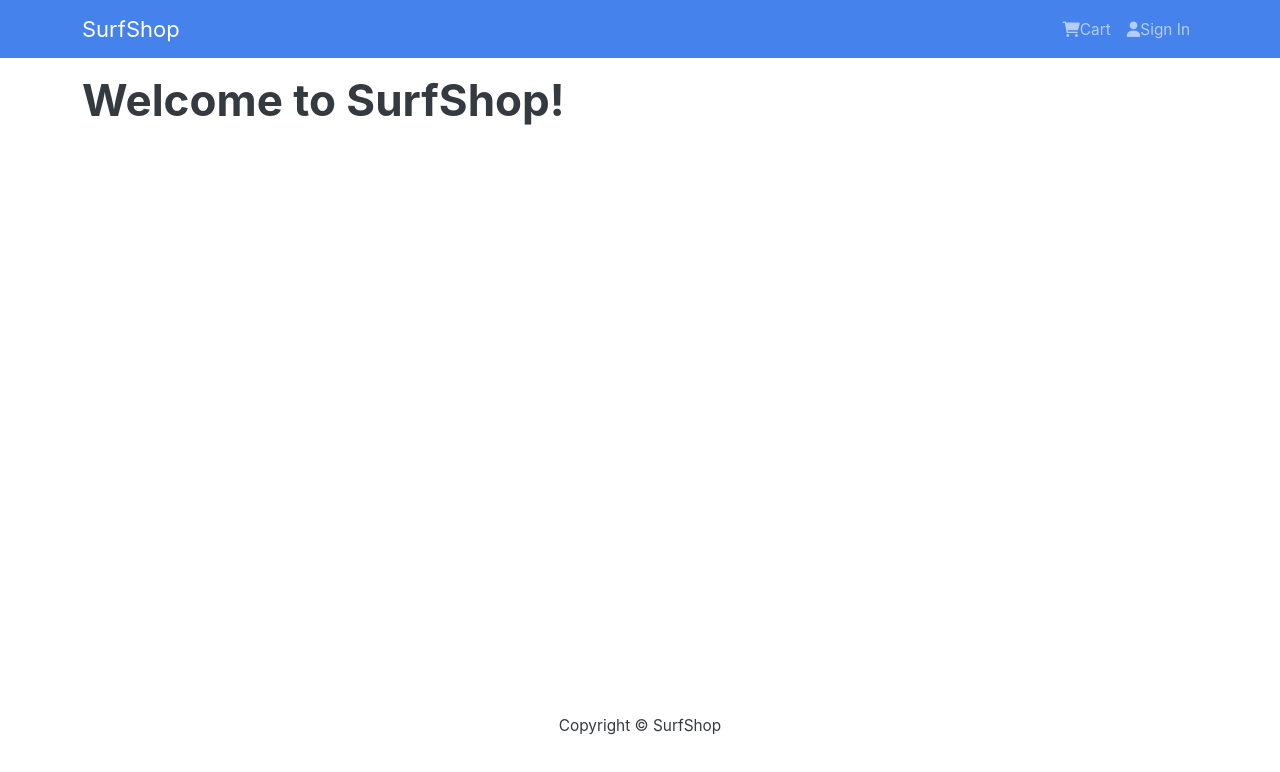
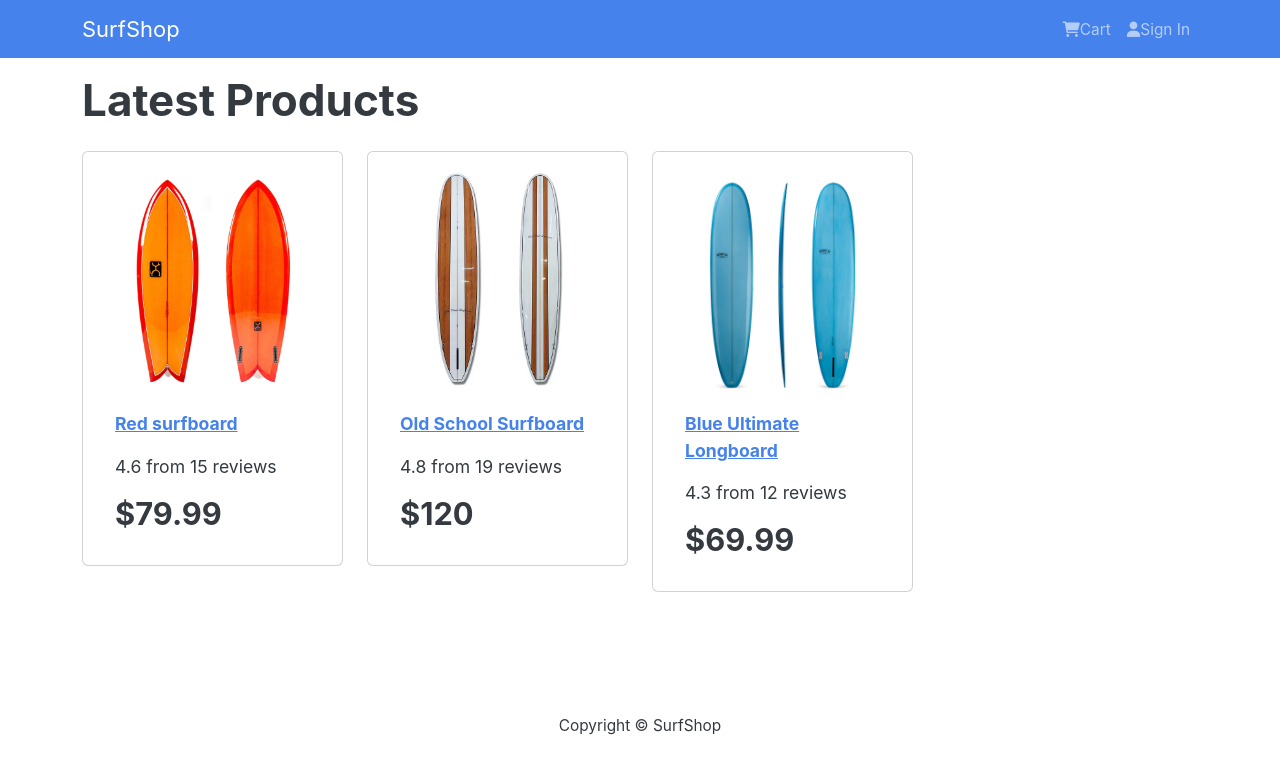
Before and after one commit to GilRahamim98/SurfShop, a React (Create React App) app in the folder frontend/: page / in a window 1280 px wide. Shown: the top 772 px of the page. Built offline with nearby package versions, Linux system fonts and the light colour scheme.

Commit message:
Added product component for home screen and home screen

```diff
--- a/frontend/src/App.js
+++ b/frontend/src/App.js
@@ -2,13 +2,14 @@ import React from "react";
 import { Container } from "react-bootstrap"
 import Header from "./components/Header";
 import Footer from "./components/Footer";
+import HomeScreen from "./screens/HomeScreen";
 const App = () => {
   return (
     <>
       <Header />
       <main className="py-3">
         <Container>
-          <h1>Welcome to SurfShop!</h1>
+          <HomeScreen></HomeScreen>
         </Container>
       </main>
       <Footer />
--- /dev/null
+++ b/frontend/src/components/Product.js
@@ -0,0 +1,27 @@
+import React from 'react'
+import { Card } from "react-bootstrap"
+
+const Product = ({ product }) => {
+    return (
+        <Card className='my-3 p-3 rounded'>
+            <a href={`/product/${product._id}`}>
+                <Card.Img src={product.image} variant='top' />
+            </a>
+            <Card.Body>
+                <a href={`/product/${product._id}`}>
+                    <Card.Title as='div'><strong>{product.name}</strong></Card.Title>
+                </a>
+
+                <Card.Text as='div'>
+                    <div className='my-3'>
+                        {product.rating} from {product.numReviews} reviews
+                    </div>
+                </Card.Text>
+
+                <Card.Text as='h3'>${product.price}</Card.Text>
+            </Card.Body>
+        </Card>
+    )
+}
+
+export default Product
--- a/frontend/src/products.js
+++ b/frontend/src/products.js
@@ -15,7 +15,7 @@ const products = [
     {
         _id: '2',
         name: 'Old School Surfboard',
-        image: '/images/istockphoto-941325138-612x612.jpg',
+        image: '/images/96-Point-Classic-Woody-Second-Hand-Surfboard.webp',
         description:
             "Softech Lil' Ripper Surfboard",
         brand: 'Surfdome',
@@ -25,5 +25,20 @@ const products = [
         rating: 4.8,
         numReviews: 19
     },
+    {
+        _id: '3',
+        name: 'Blue Ultimate Longboard',
+        image: '/images/ULTIMATE-LONGBOARD-POLY-BLUE-RESIN-TINT.webp',
+        description:
+            "Ultimate Longboard,perfect for a long surfing session without getting too tired.",
+        brand: 'Ultimate',
+        category: 'LongBoards',
+        price: 69.99,
+        unitsInStock: 30,
+        rating: 4.3,
+        numReviews: 12
+    },
 
 ]
+
+export default products
--- /dev/null
+++ b/frontend/src/screens/HomeScreen.js
@@ -0,0 +1,21 @@
+import React from 'react'
+import { Row, Col } from "react-bootstrap"
+import Product from '../components/Product'
+import products from '../products'
+
+const HomeScreen = () => {
+    return (
+        <>
+            <h1>Latest Products</h1>
+            <Row>
+                {products.map(product => (
+                    <Col sm={12} md={6} lg={4} xl={3}>
+                        <Product product={product} />
+                    </Col>
+                ))}
+            </Row>
+        </>
+    )
+}
+
+export default HomeScreen
```
Also changed, not shown: frontend/public/images/96-Point-Classic-Woody-Second-Hand-Surfboard.webp (added), frontend/public/images/istockphoto-941325138-612x612.jpg (deleted).
